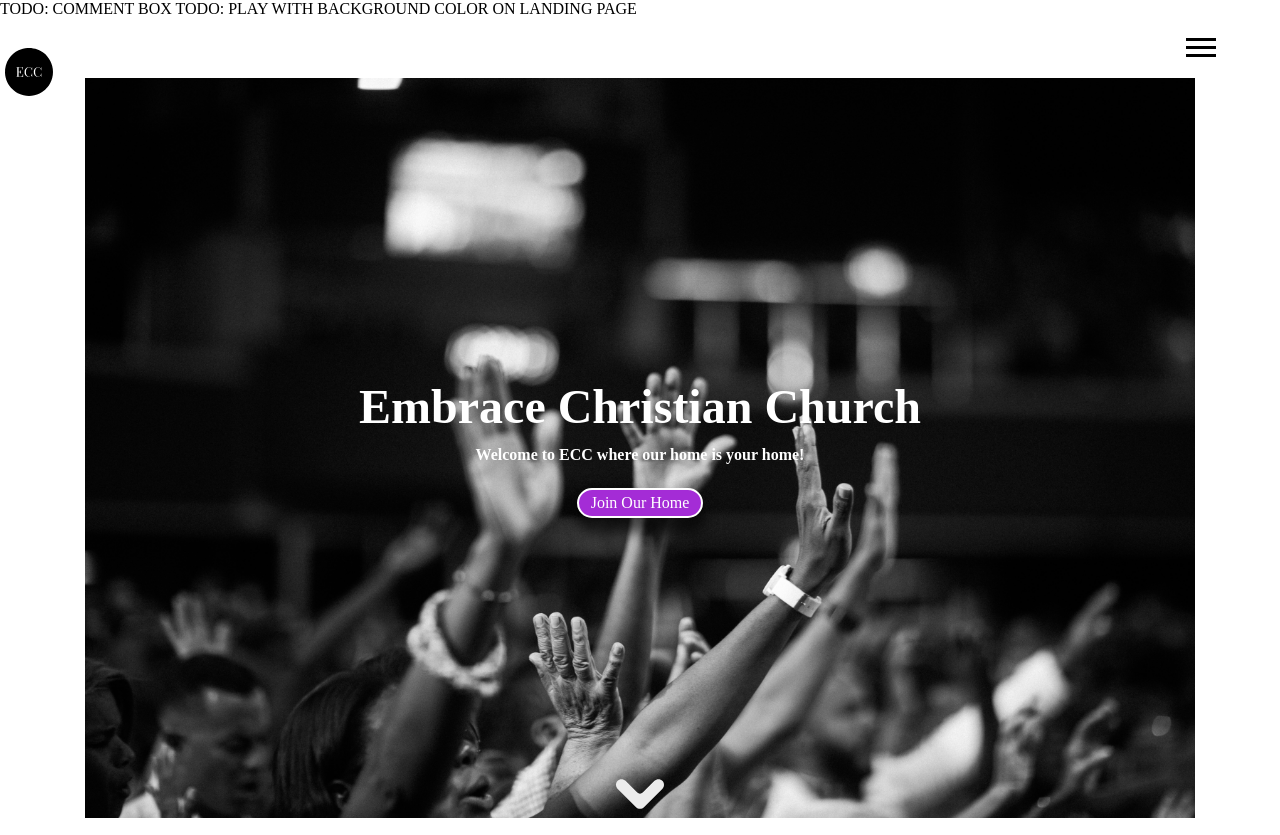
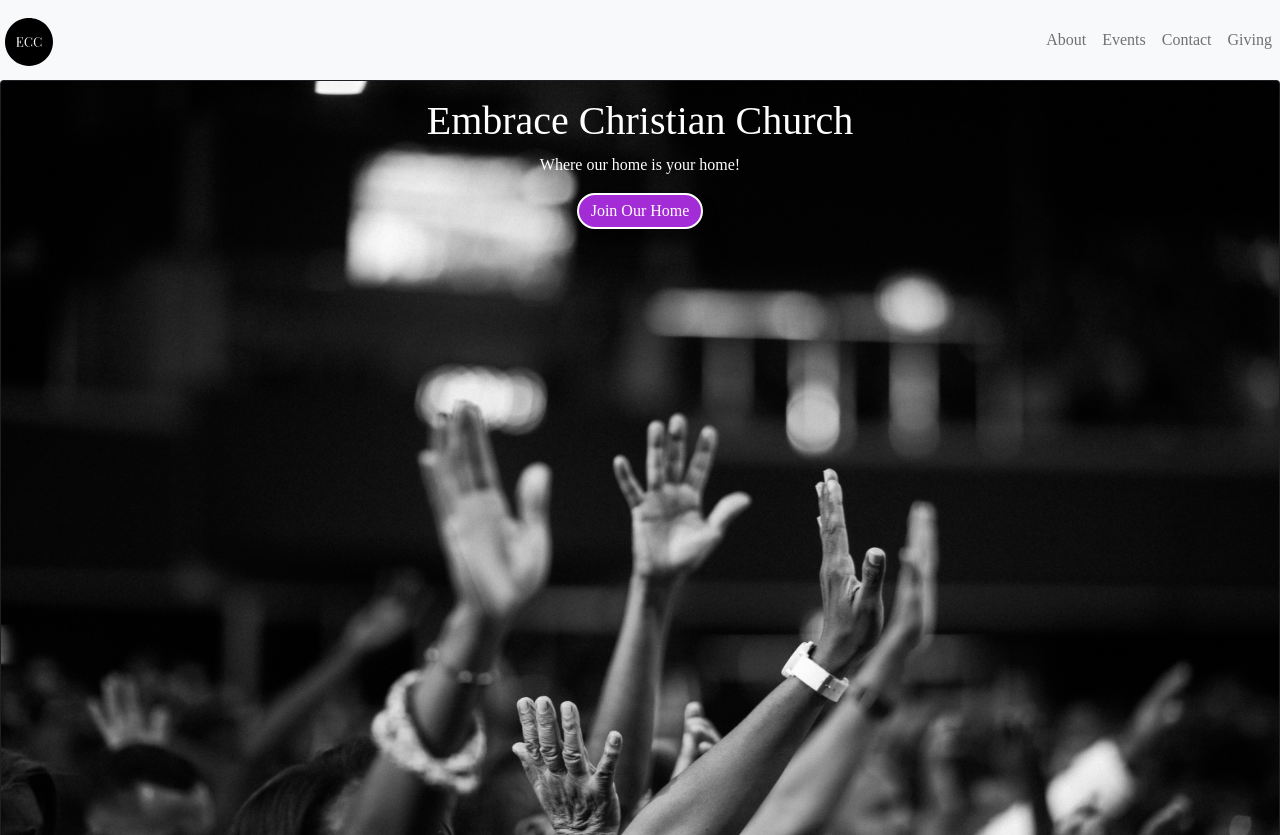
Before and after one commit to cartermarek/embracecc01, a web app: file index.html in a window 1280 px wide. Shown: the top 835 px of the page. Run offline with its HTML, style and script files only (its server is not run), Linux system fonts and the light colour scheme; some web fonts are replaced.

Commit message:
home page to bootstrap

```diff
--- a/css/style.css
+++ b/css/style.css
@@ -28,12 +28,12 @@
 } */
 
 /***** NAVBAR ********************************/
-.navbar {
+/* .navbar {
 	display: flex;
 	position: relative;
 	height: 60px;
 	justify-content: center;
-}
+} */
 
 /***** LOGO **********************************/
 .navLogo {
@@ -140,8 +140,8 @@
 	display: flex;
 	justify-content: center;
 	align-items: center;
-	/* background-color: black; */
-	/* z-index: -6; */
+	background-color: #acb668;
+	z-index: -6;
 }
 
 #headerImg {
@@ -239,19 +239,20 @@
 #section1 {
 	display: flex;
 	justify-content: center;
+	background-color: #acb668;
 }
 
 #video {
 	z-index: 1;
 	/* width: 100%; */
 	/* height: 400px; */
-	/* background: black; */
+	/* background: #acb668; */
 	background-size: cover;
-	opacity: 0.85;
+	/* opacity: 0.85; */
 	width: 90vw;
 	height: 300px;
 	margin: 20px 0px;
-	background-color: blue;
+	background-color: #acb668;
 }
 
 /***** SECTION 2 ******************************8*****/
@@ -282,7 +283,7 @@
 	align-items: center;
 }
 
-.card {
+/* .card {
 	border: 1px solid black;
 	border-radius: 20px;
 	max-height: 350px;
@@ -292,7 +293,7 @@
 	flex-direction: column;
 	align-items: center;
 	margin-bottom: 35px;
-}
+} */
 
 .landing--card {
 	-webkit-box-shadow: 1px 3px 10px 3px #000000;
@@ -455,7 +456,7 @@
 
 	#logo {
 		width: 100px;
-		height: 100px;
+		/* height: 100px; */
 		margin: 4px 0px 0px 4px;
 	}
 
--- a/index.html
+++ b/index.html
@@ -1,4 +1,4 @@
-TODO: COMMENT BOX TODO: PLAY WITH BACKGROUND COLOR ON LANDING PAGE
+<!-- TODO: COMMENT BOX TODO: PLAY WITH BACKGROUND COLOR ON LANDING PAGE -->
 
 <!DOCTYPE html>
 <html lang="en">
@@ -6,66 +6,84 @@
 		<meta charset="UTF-8" />
 		<meta http-equiv="X-UA-Compatible" content="IE=edge" />
 		<meta name="viewport" content="width=device-width, initial-scale=1.0" />
+		<link
+			href="https://cdn.jsdelivr.net/npm/bootstrap@5.1.3/dist/css/bootstrap.min.css"
+			rel="stylesheet"
+			integrity="sha384-1BmE4kWBq78iYhFldvKuhfTAU6auU8tT94WrHftjDbrCEXSU1oBoqyl2QvZ6jIW3"
+			crossorigin="anonymous"
+		/>
 		<link rel="stylesheet" href="./css/style.css" />
 		<title>Embrace Christian Church</title>
 	</head>
 	<body>
 		<!-- NAVIGATION -->
-		<nav class="navbar">
-			<div class="navLogo">
-				<a href="./index.html"
-					><img id="logo" src="./images/ecc-only3.svg" alt="ECC logo"
-				/></a>
-			</div>
-			<div class="navLinks">
-				<ul>
-					<li><a href="./about.html">About</a></li>
-					<li><a href="./events.html">Events</a></li>
-					<li><a href="./contact.html">Contact</a></li>
-					<li><a href="./giving.html">Giving</a></li>
-				</ul>
-			</div>
-			<!-- HAMBURGER MENU FOR MOBILE -->
-			<div id="hamburger--menu">
-				<div id="hamburger--top"></div>
-				<div id="hamburger--middle"></div>
-				<div id="hamburger--bottom"></div>
-			</div>
-			<!-- MOBILE MENU LINKS -->
-			<div id="hamburger--mobile-navLinks">
-				<h4 id="closeMenu">Close</h4>
-				<ul>
-					<li><a href="./about.html">About</a></li>
-					<li><a href="./events.html">Events</a></li>
-					<li><a href="./contact.html">Contact</a></li>
-					<li><a href="./giving.html">Giving</a></li>
+
+		<nav class="navbar sticky-top navbar-expand-lg navbar-light bg-light">
+			<!-- NAVBAR LOGO -->
+			<!-- <div class="navLogo"> -->
+			<a class="navbar-brand" href="./index.html"
+				><img
+					id="logo"
+					src="./images/ecc-only3.svg"
+					width="100"
+					height="50"
+					alt="ECC logo"
+			/></a>
+			<button
+				class="navbar-toggler"
+				type="button"
+				data-toggle="collapse"
+				data-target="#navbarNav"
+				aria-controls="navbarNav"
+				aria-expanded="false"
+				aria-label="Toggle navigation"
+			>
+				<span class="navbar-toggler-icon"></span>
+			</button>
+			<div class="collapse navbar-collapse justify-content-end" id="NavbarNav">
+				<ul class="navbar-nav">
+					<li class="nav-item active">
+						<a class="nav-link" href="./about.html" class="nav-link"
+							>About <span class="sr-only"></span
+						></a>
+					</li>
+					<li class="nav-item">
+						<a class="nav-link" href="./events.html" class="nav-link"
+							>Events <span class="sr-only"></span
+						></a>
+					</li>
+					<li class="nav-item">
+						<a class="nav-link" href="./contact.html" class="nav-link"
+							>Contact <span class="sr-only"></span
+						></a>
+					</li>
+					<li class="nav-item">
+						<a class="nav-link" href="./giving.html" class="nav-link"
+							>Giving <span class="sr-only"></span
+						></a>
+					</li>
 				</ul>
 			</div>
 		</nav>
 
-		<!-- HEADER -->
-		<header id="header">
-			<img id="headerImg" src="./images/praise1.jpg" alt="praise" />
-			<!-- <div id="overlay"></div> -->
-			<div class="headerContent">
-				<h1>Embrace Christian Church</h1>
-				<h3>Welcome to ECC where our home is your home!</h3>
+		<div class="card bg-dark text-white text-center">
+			<img
+				src="./images/praise1.jpg"
+				alt="praise and worship"
+				class="card-img"
+			/>
+			<div class="card-img-overlay">
+				<h1 class="card-title">Embrace Christian Church</h1>
+				<p class="card-text">Where our home is your home!</p>
 				<div class="headerButton">
 					<button class="btn btn--cta">Join Our Home</button>
-					<!-- <button class="btn btn--giving">
-						<a href="./giving.html">Giving</a>
-					</button> -->
 				</div>
 			</div>
-			<img
-				class="downArrow"
-				src="./images/down-arrow-svgrepo-com.svg"
-				alt="down arrow"
-			/>
-		</header>
+		</div>
 
 		<!-- SECTION 1 -->
-		<section id="section1">
+		<section class="py-5 d-flex flex-column text-center" id="section1">
+			<h2>Message from Pastor Tony</h2>
 			<div>
 				<video autoplay loop muted id="video">
 					<source src="./video/Pexels Videos 2268807.mp4" type="video/mp4" />
@@ -75,7 +93,43 @@
 		</section>
 
 		<!-- SECTION 2 -->
-		<section id="section2">
+		<div class="d-flex justify-content-around mb-5">
+			<div class="card text-center pt-4" style="width: 36rem">
+				<img
+					src="./images/church-svgrepo-com.svg"
+					alt="church"
+					class="card-img-top benefitsImg mx-auto"
+				/>
+				<div class="card-body">
+					<h3>Great Community</h3>
+					<p class="card-text">
+						Lorem ipsum dolor sit amet consectetur adipisicing elit. Amet
+						numquam tenetur, quos, reiciendis iste exercitationem qui nulla
+						ipsam beatae commodi labore mollitia doloribus? Aliquid voluptatem
+						dolorum earum odio ipsa modi.
+					</p>
+				</div>
+			</div>
+
+			<div class="card text-center pt-4" style="width: 36rem">
+				<img
+					src="./images/charity-svgrepo-com.svg"
+					alt="charities"
+					class="card-img-top benefitsImg mx-auto"
+				/>
+				<div class="card-body">
+					<h3>Benefiting Charities</h3>
+					<p class="card-text">
+						Lorem ipsum dolor sit amet consectetur adipisicing elit. Amet
+						numquam tenetur, quos, reiciendis iste exercitationem qui nulla
+						ipsam beatae commodi labore mollitia doloribus? Aliquid voluptatem
+						dolorum earum odio ipsa modi.
+					</p>
+				</div>
+			</div>
+		</div>
+
+		<!-- <section id="section2">
 			<h2 class="benefitsTitle">Why join ECC?</h2>
 			<div class="benefitsCards">
 				<div class="card landing--card hidden">
@@ -91,8 +145,8 @@
 						ipsam beatae commodi labore mollitia doloribus? Aliquid voluptatem
 						dolorum earum odio ipsa modi.
 					</p>
-				</div>
-				<div class="card landing--card hidden">
+				</div> -->
+		<!-- <div class="card landing--card hidden">
 					<img
 						class="benefitsImg filter-blue"
 						src="./images/video-call-svgrepo-com.svg"
@@ -105,28 +159,28 @@
 						ipsam beatae commodi labore mollitia doloribus? Aliquid voluptatem
 						dolorum earum odio ipsa modi.
 					</p>
-				</div>
-				<div class="card landing--card hidden">
+				</div> -->
+		<!-- <div class="card landing--card hidden">
 					<img
 						class="benefitsImg filter-pink"
 						src="./images/charity-svgrepo-com.svg"
 						alt="charity"
 					/>
-					<h3>Tithes benefit charities</h3>
-					<p>
-						Lorem ipsum dolor sit amet consectetur adipisicing elit. Amet
-						numquam tenetur, quos, reiciendis iste exercitationem qui nulla
-						ipsam beatae commodi labore mollitia doloribus? Aliquid voluptatem
-						dolorum earum odio ipsa modi.
-					</p>
+					<h3>Benefiting charities</h3>
+					<p>Your giving benefits charities.</p>
 				</div>
 			</div>
 			<div class="otherButton">
 				<button class="btn btn--home btn--card-bottom">Join Our Home</button>
 			</div>
-		</section>
+		</section> -->
 
 		<!-- JAVASCRIPT -->
+		<script
+			src="https://cdn.jsdelivr.net/npm/bootstrap@5.1.3/dist/js/bootstrap.bundle.min.js"
+			integrity="sha384-ka7Sk0Gln4gmtz2MlQnikT1wXgYsOg+OMhuP+IlRH9sENBO0LRn5q+8nbTov4+1p"
+			crossorigin="anonymous"
+		></script>
 		<script src="./index.js"></script>
 	</body>
 </html>
```
Also changed, not shown: index.js (line endings or trailing spaces).
